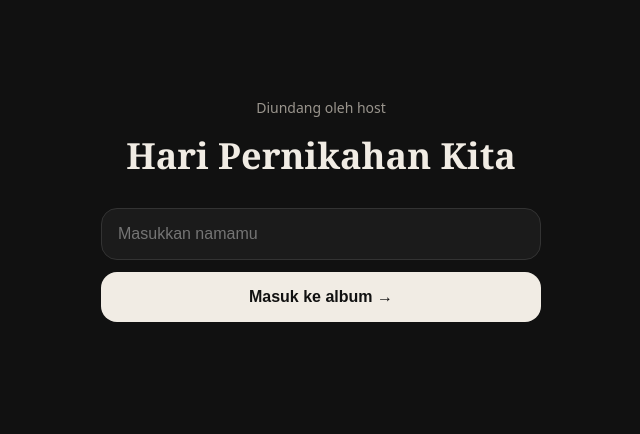
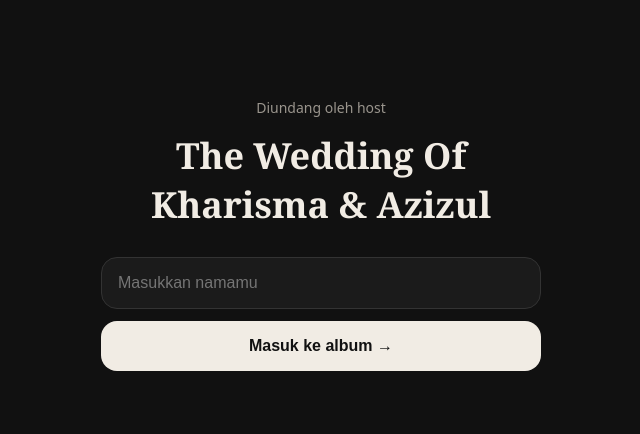
Before and after one commit to Kharisma-azizul/MomentKita, a plain HTML site: page index.html in a window 1280 px wide. Shown: the whole page, without its empty margins (319-959 px from the left). Drawn offline with nearby package versions, Linux system fonts and the light colour scheme; a web font is replaced by a local one.

Commit message:
Update Supabase configuration for event details

```diff
--- a/index.html
+++ b/index.html
@@ -108,10 +108,10 @@ canvas{width:100%;border-radius:16px;margin:16px 0}
 
 <script>
 // ====== PENGATURAN: isi dari Supabase (Project Settings > API) ======
-const SUPA_URL = "ISI_URL_SUPABASE";
-const SUPA_KEY = "ISI_ANON_PUBLIC_KEY";
-const EVENT_TITLE = "Hari Pernikahan Kita";
-const EVENT_END = "2026-11-27T23:59:00"; // batas waktu acara
+const SUPA_URL = "https://ofwoephdirefoclwmnjg.supabase.co/rest/v1/";
+const SUPA_KEY = "sb_publishable_nSbubnH5fWmPBUhsGnEvzw__LncTnXl";
+const EVENT_TITLE = "The Wedding Of Kharisma & Azizul";
+const EVENT_END = "2027-01-02T23:59:00"; // batas waktu acara
 const MAX_GUESTS = 5;                    // batas tamu paket gratis
 // ====================================================================
 
```
